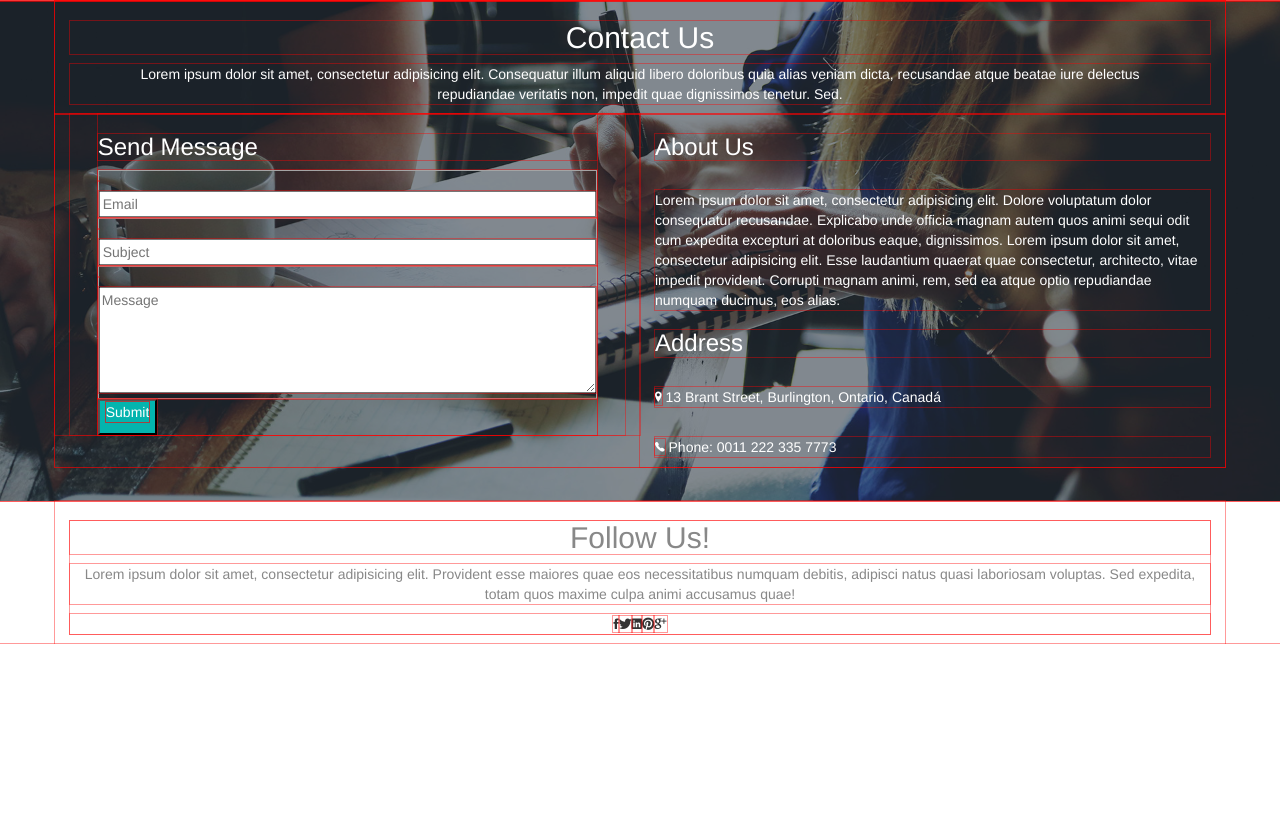
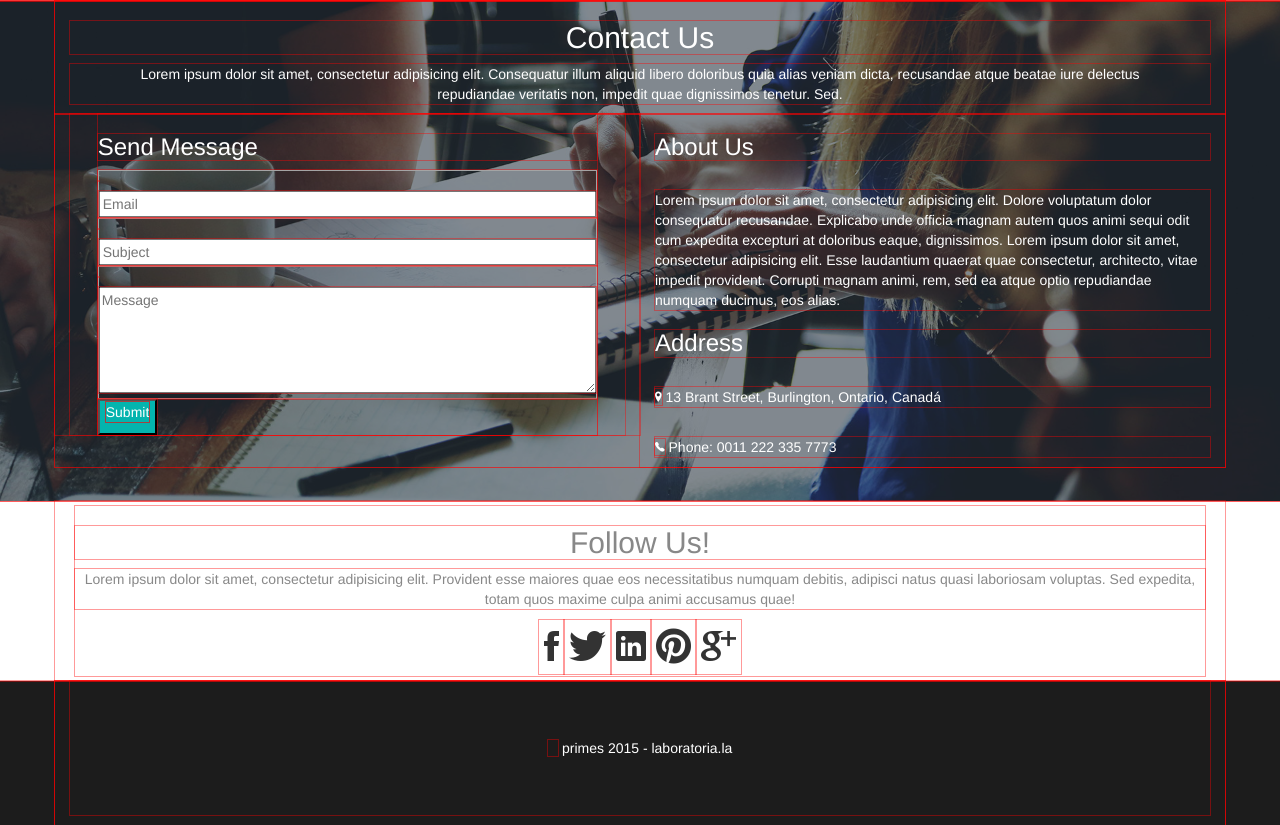
Before and after one commit to sheylalex/examen-grupal, a plain HTML site: page index.html in a window 1280 px wide. Shown: the part 4651-5476 px from the top of the page. Before the commit the page ends 5295 px from the top, so only its background shows below. Drawn offline with Linux system fonts and the light colour scheme; files that its build step writes are made by us from their sources; files whose address does not match are found by name.

Commit message:
follow us arreglado

```diff
--- a/css/main.css
+++ b/css/main.css
@@ -99,3 +99,10 @@ height: 800px;
 	height:500px;
 	width: 100%;
 }
+.follow-icons i{
+	font-size: 40px;
+	padding: 5px;
+}
+.footer{
+	height: 100px;
+}
--- a/index.html
+++ b/index.html
@@ -315,15 +315,22 @@
        </div>
       </div>
       <div class="container">
-        <div class="bg-white">
-          <h2 class="text-gray text-center">Follow Us!</h2>
-          <p class="text-gray text-center">Lorem ipsum dolor sit amet, consectetur adipisicing elit. Provident esse maiores quae eos necessitatibus numquam debitis, adipisci natus quasi laboriosam voluptas. Sed expedita, totam quos maxime culpa animi accusamus quae!</p>
-          <p class="text-center"><i class="ion-social-facebook follow-icons"></i><i class="ion-social-twitter follow-icons"></i><i class="ion-social-linkedin follow-icons"></i><i class="ion-social-pinterest follow-icons"></i><i class="ion-social-googleplus follow-icons"></i></p>
-        </div>
+
+           <div class="row text-center follow-icons mg-5">
+              <h2 class="text-gray text-center">Follow Us!</h2>
+              <p class="text-gray text-center">Lorem ipsum dolor sit amet, consectetur adipisicing elit. Provident esse maiores quae eos necessitatibus numquam debitis, adipisci natus quasi laboriosam voluptas. Sed expedita, totam quos maxime culpa animi accusamus quae!</p>
+              <i class="ion-social-facebook"></i><i class="ion-social-twitter"></i><i class="ion-social-linkedin"></i><i class="ion-social-pinterest"></i><i class="ion-social-googleplus"></i></div>
+           </div>
       </div>
 </section>
-<footer>
-
+<footer class="bg-darkgray">
+  <div class="container">
+    <div class="row text-white">
+      <div class="col-md-12">
+          <p class="text-center pd-5"><i class="glyphicon-copyright-mark"></i> primes 2015 - laboratoria.la</p>
+      </div>
+    </div>
+  </div>
 </footer>
 </body>
 </html>
```
